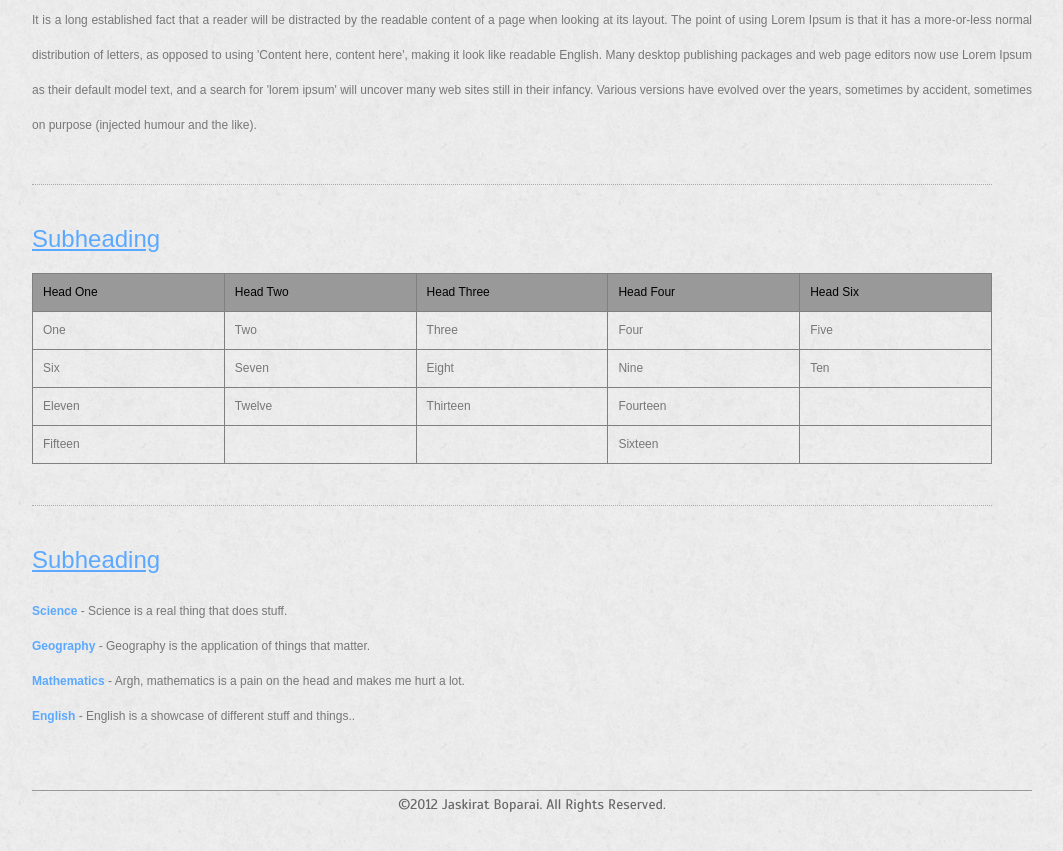
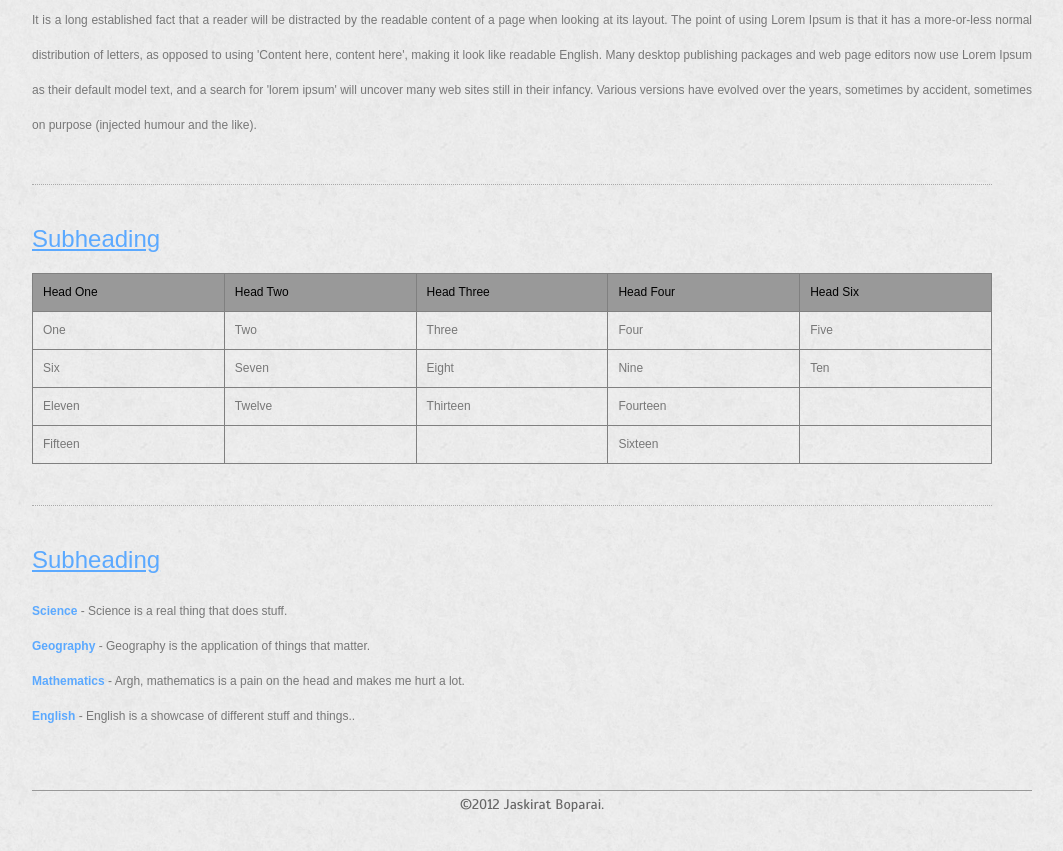
Before and after one commit to BabyWipes/WebTemplates, a plain HTML site: page SmoothBlue/index1.html in a window 1280 px wide. Shown: the part 608-1459 px from the top of the page, without its empty margins (108-1171 px from the left). Drawn offline with nearby package versions, Linux system fonts and the light colour scheme; a web font is replaced by a local one.

Commit message:
Removing contradictory statement

```diff
--- a/SmoothBlue/index1.html
+++ b/SmoothBlue/index1.html
@@ -96,7 +96,7 @@
 <br />
 <br />
             <div class="footer">
-            &copy;2012 Jaskirat Boparai. All Rights Reserved.<br />
+            &copy;2012 Jaskirat Boparai. <br />
         </div>
     </div>
 </div>
```
